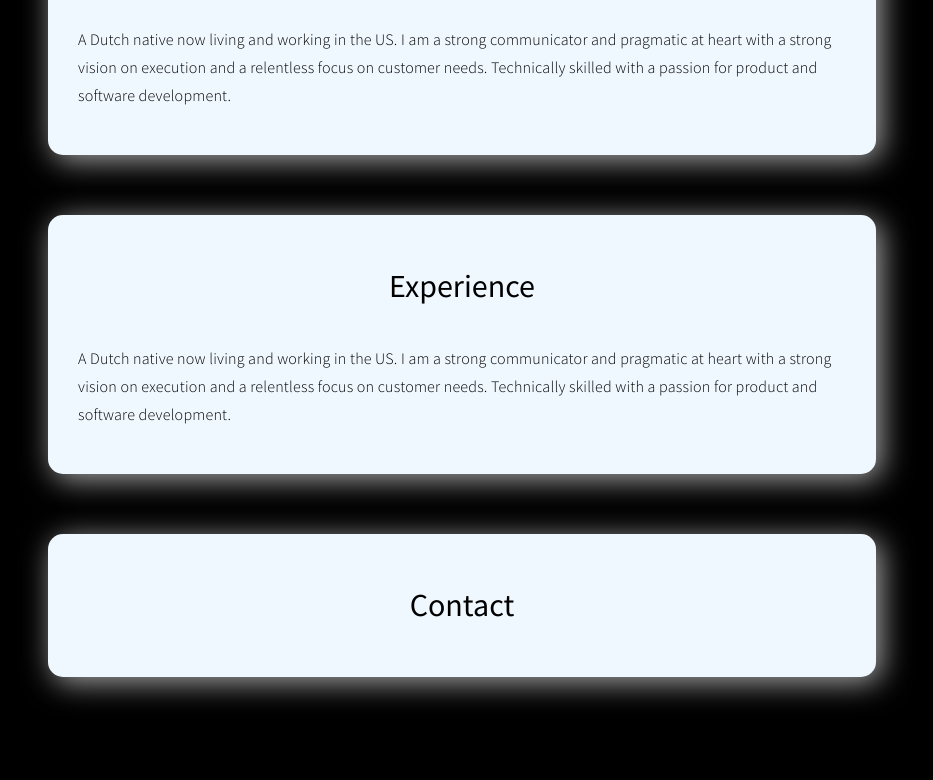
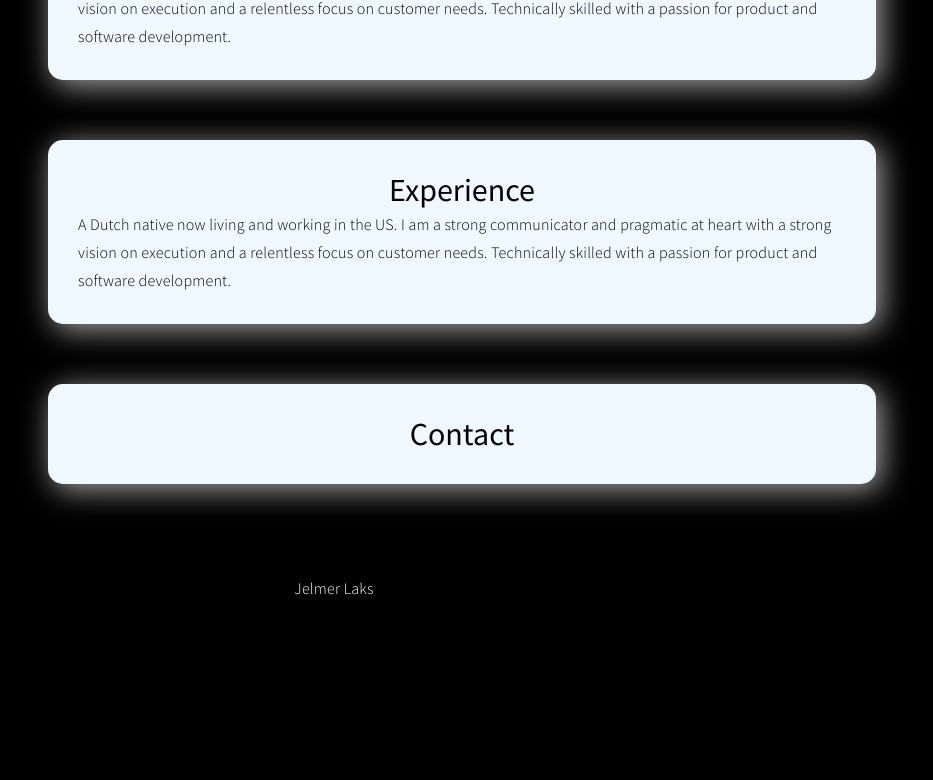
Before and after one commit to JelmerL/JelmerL.github.io, a plain HTML site: page index.html in a window 1280 px wide. Shown: the part 674-1454 px from the top of the page, without its empty margins (186-1119 px from the left). After the commit the page ends 1276 px from the top, so only its background shows below. Drawn offline with Linux system fonts and the light colour scheme.

Commit message:
fixed errors in css

```diff
--- a/css/main.css
+++ b/css/main.css
@@ -25,7 +25,7 @@ h1 {
     font-style: normal;
 	font-weight: 400;
     padding: 0;
-    marging: 0;
+    margin: 0;
 }
 
 p {
@@ -35,7 +35,7 @@ p {
     line-height: 28px;
     letter-spacing: 0.2px;
     padding: 0;
-    marging: 0;
+    margin: 0;
 }
 
 .center {
```
